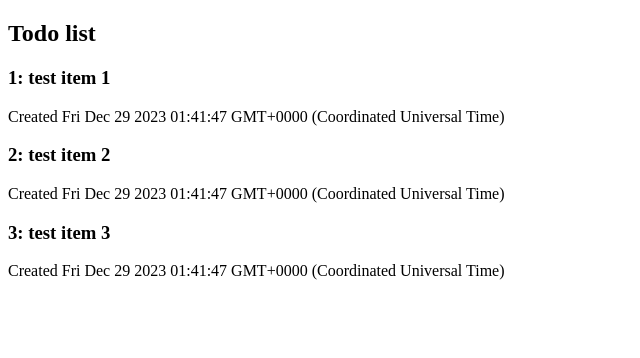
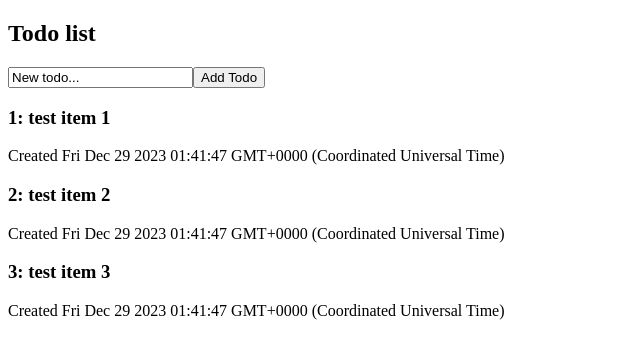
Before and after one commit to jwlebert/get-it-done, an Angular app in the folder client/: page / in a window 1280 px wide. Shown: the top 358 px of the page, without its empty margins (0-640 px from the left). Built offline with nearby package versions, Linux system fonts and the light colour scheme.

Commit message:
added in an AddTodo feature using angular forms

```diff
--- a/client/src/app/app.module.ts
+++ b/client/src/app/app.module.ts
@@ -1,5 +1,6 @@
 import { NgModule } from '@angular/core';
 import { BrowserModule } from '@angular/platform-browser';
+import { FormsModule, ReactiveFormsModule } from '@angular/forms';
 
 import { AppRoutingModule } from './app-routing.module';
 import { AppComponent } from './app.component';
@@ -14,6 +15,8 @@ import { TodoListComponent } from './todo-list/todo-list.component';
   ],
   imports: [
     BrowserModule,
+    FormsModule,
+    ReactiveFormsModule,
     AppRoutingModule
   ],
   providers: [],
--- a/client/src/app/todo-list/todo-list.component.html
+++ b/client/src/app/todo-list/todo-list.component.html
@@ -1,4 +1,9 @@
 <div id="todos">
+    <form [formGroup]="newTodoForm" (submit)="addTodo()">
+        <input id="title" type="text" formControlName="title">
+        <button type="submit" class="primary">Add Todo</button>
+    </form>
+
     <app-todo
         *ngFor="let todo of todos"
         [todo]="todo"
--- a/client/src/app/todo-list/todo-list.component.ts
+++ b/client/src/app/todo-list/todo-list.component.ts
@@ -1,4 +1,5 @@
 import { Component, inject } from '@angular/core';
+import { FormControl, FormGroup, ReactiveFormsModule } from '@angular/forms';
 import { TodoItem } from '../todo-item';
 import { TodoService } from '../todo.service';
 
@@ -12,7 +13,17 @@ export class TodoListComponent {
   todos: TodoItem[] = [];
   todoService: TodoService = inject(TodoService);
 
+  newTodoForm = new FormGroup({
+    title: new FormControl('New todo...')
+  });
+
   constructor() {
     this.todos = this.todoService.getAllTodos();
   }
+
+  addTodo() {
+    this.todoService.addTodo(
+      this.newTodoForm.value.title ?? ''
+    )
+  }
 }
--- a/client/src/app/todo.service.ts
+++ b/client/src/app/todo.service.ts
@@ -1,5 +1,6 @@
 import { Injectable } from '@angular/core';
 import { TodoItem } from './todo-item';
+import { TodoListComponent } from './todo-list/todo-list.component';
 
 @Injectable({
   providedIn: 'root'
@@ -22,6 +23,7 @@ export class TodoService {
       created: new Date(),
     }
   ]
+  next_id: number = 4;
 
   constructor() { }
 
@@ -32,4 +34,14 @@ export class TodoService {
   getTodoById(id: number): TodoItem | undefined {
     return this.todos.find(todo => todo.id === id);
   }
+
+  addTodo(title: string, id?: number) {
+    const newTodo: TodoItem = {
+      title: title,
+      id: id ?? this.next_id++,
+      created: new Date()
+    };
+
+    this.todos.push(newTodo);
+  }
 }
```
